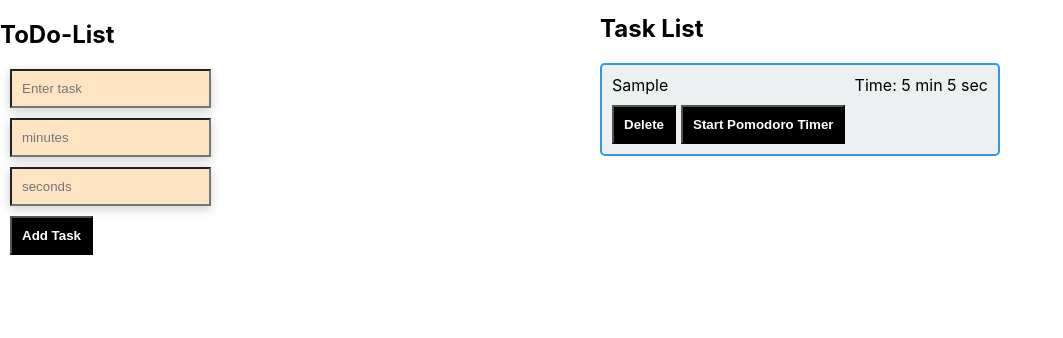
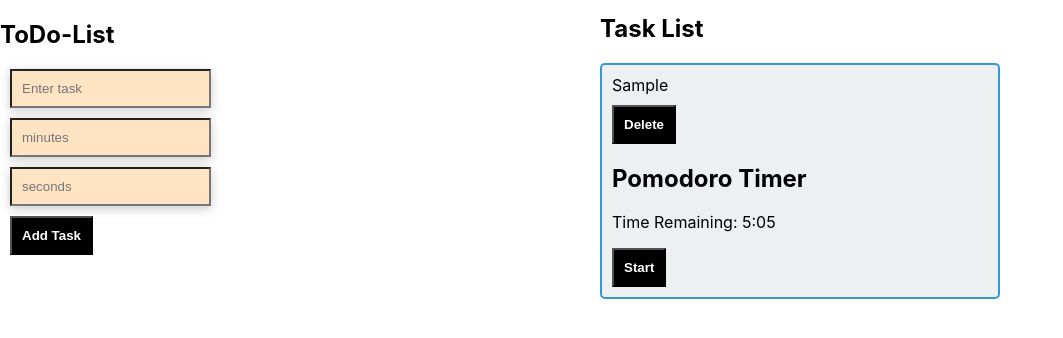
Before and after one commit to SURYAUDAY/pomodoro_todo_list, a React (Create React App) app: page / in a window 1280 px wide. Both pictures are taken after typing "Sample", "5", "5" into the empty fields and a click on the button "Add Task". Shown: the top 338 px of the page, without its empty margins (0-1063 px from the left). Built offline with nearby package versions, Linux system fonts and the light colour scheme.

Commit message:
Minor fixes

```diff
--- a/src/Task.js
+++ b/src/Task.js
@@ -52,7 +52,7 @@
  */
 
 // Task.js
-import React, { useState } from "react";
+/* import React, { useState } from "react";
 import Timer from "./Timer";
 import "./Task.css"; // Import the CSS file
 
@@ -79,12 +79,12 @@
         </span>
       </div>
       <div className="task-buttons">
-        {/*  <button
+        {  <button
           onClick={() => onTaskComplete(task.id)}
           disabled={task.completed}
         >
           Complete
-        </button> */}
+        </button> }
         <button
           onClick={() => onTaskDelete(task.id)}
           style={{
@@ -119,3 +119,146 @@
 };
 
 export default Task;
+ */
+
+// Task.js
+/* import React, { useState } from "react";
+import Timer from "./Timer";
+import "./Task.css"; // Import the CSS file
+
+const Task = ({ task, onTaskComplete, onTaskDelete }) => {
+  const [showTimer, setShowTimer] = useState(false);
+
+  const handleTimerComplete = () => {
+    setShowTimer(false);
+    onTaskComplete(task.id);
+  };
+
+  const totalSeconds = task.time; // Assuming task.time is in seconds
+
+  return (
+    <div className="task-container">
+      <div className="task-info">
+        <span
+          style={{ textDecoration: task.completed ? "line-through" : "none" }}
+        >
+          {task.name}
+        </span>
+        <span className="task-time">
+          Time: {Math.floor(totalSeconds / 60)} min {totalSeconds % 60} sec
+        </span>
+      </div>
+      <div className="task-buttons">
+        <button
+          onClick={() => onTaskComplete(task.id)}
+          disabled={task.completed}
+        >
+          Complete
+        </button>
+        <button onClick={() => onTaskDelete(task.id)}>Delete</button>
+        <button
+          onClick={() => setShowTimer(true)}
+          disabled={task.completed || showTimer}
+        >
+          Start Pomodoro Timer
+        </button>
+      </div>
+      {showTimer && (
+        <Timer
+          workDuration={totalSeconds}
+          onTimerComplete={handleTimerComplete}
+        />
+      )}
+    </div>
+  );
+};
+
+export default Task; */
+
+// Task.js
+import React, { useState, useEffect } from "react";
+import Timer from "./Timer";
+import "./Task.css"; // Import the CSS file
+
+const Task = ({ task, onTaskComplete, onTaskDelete }) => {
+  const [showTimer, setShowTimer] = useState(true);
+  const [timerActive, setTimerActive] = useState(true);
+  const [workDuration, setWorkDuration] = useState(task.time);
+  const [timeRemaining, setTimeRemaining] = useState(task.time);
+  const [isTimerCompleted, setIsTimerCompleted] = useState(false);
+
+  useEffect(() => {
+    if (timerActive && timeRemaining > 0) {
+      const timerInterval = setInterval(() => {
+        setTimeRemaining((prevTime) => prevTime - 1);
+      }, 1000);
+      return () => clearInterval(timerInterval);
+    }
+  }, [timerActive, timeRemaining]);
+
+  const handleTimerComplete = () => {
+    setIsTimerCompleted(true);
+    setTimerActive(false);
+    onTaskComplete(task.id);
+  };
+
+  const handleToggleTimer = () => {
+    setTimerActive((prevTimerActive) => !prevTimerActive);
+  };
+
+  return (
+    <div className="task-container">
+      <div className="task-info">
+        <span
+          style={{ textDecoration: task.completed ? "line-through" : "none" }}
+        >
+          {task.name}
+        </span>
+        {/* <span className="task-time">
+          Time: {Math.floor(timeRemaining / 60)} min {timeRemaining % 60} sec
+        </span> */}
+      </div>
+      <div className="task-buttons">
+        {
+          <button
+            onClick={() => onTaskComplete(task.id)}
+            disabled={task.completed}
+            style={{ display: "none" }}
+          >
+            Complete
+          </button>
+        }
+        <button
+          onClick={() => onTaskDelete(task.id)}
+          style={{
+            padding: 10,
+            color: "white",
+            fontWeight: "bold",
+            backgroundColor: "black",
+          }}
+        >
+          Delete
+        </button>
+        {
+          <button
+            onClick={handleToggleTimer}
+            disabled={task.completed}
+            style={{ display: "none" }}
+          >
+            {timerActive ? "Pause" : "Resume"}
+          </button>
+        }
+      </div>
+      {showTimer && (
+        <Timer
+          workDuration={workDuration}
+          onTimerComplete={handleTimerComplete}
+          timeRemaining={timeRemaining}
+          isCompleted={isTimerCompleted}
+        />
+      )}
+    </div>
+  );
+};
+
+export default Task;
```
